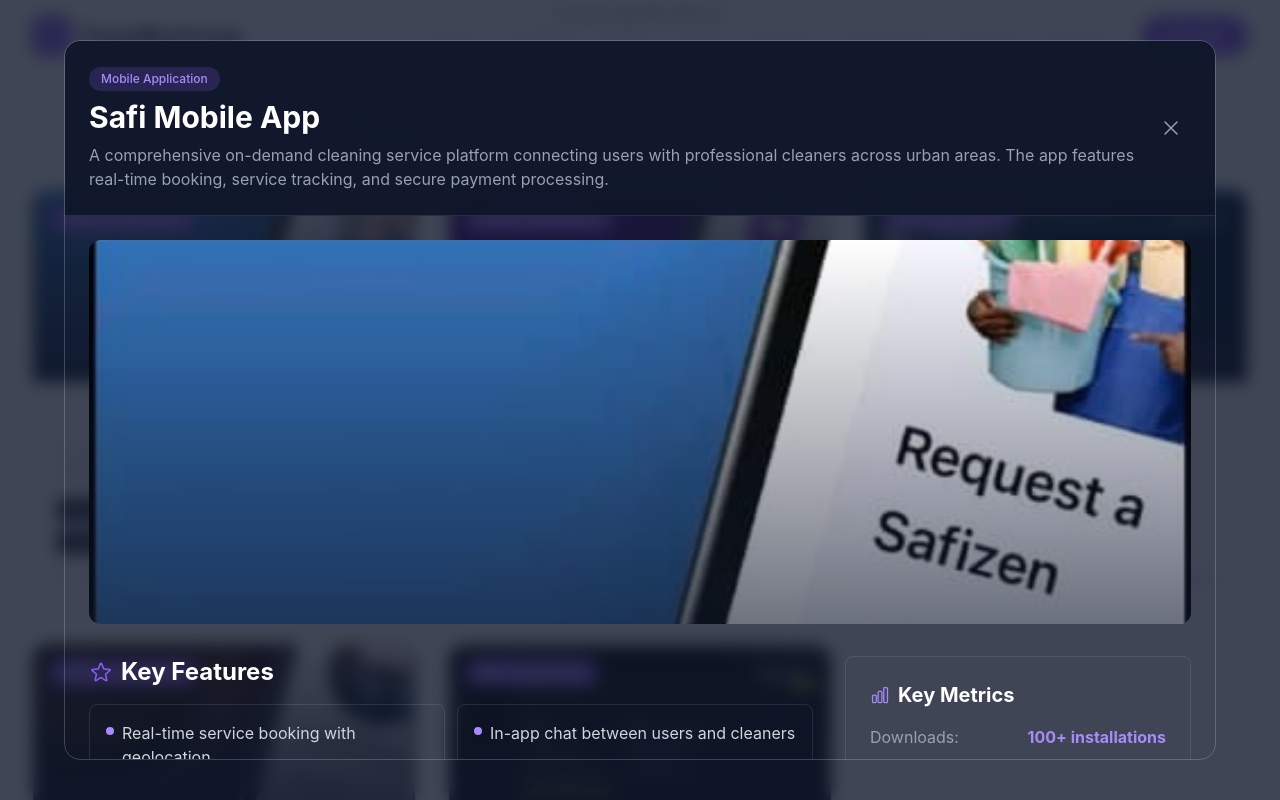
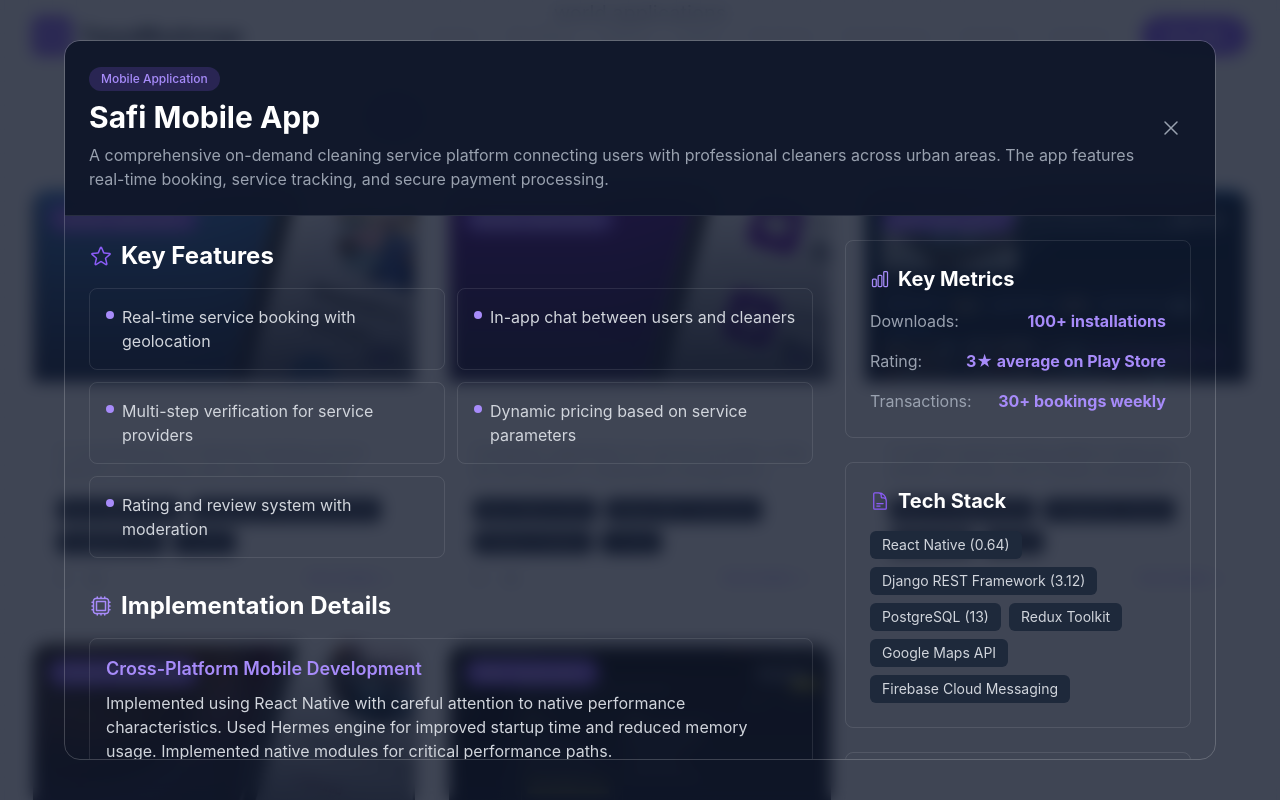
Before and after one commit to TanyaMushonga/tanyaradzwatmushonga-portifolio, a Next.js app: page / in a window 1280 px wide. Both pictures are taken after a click on the element 224 px from the left and 3430 px from the top of the page. Shown: the part 3030-3830 px from the top of the page. Built offline with nearby package versions, Linux system fonts and the light colour scheme.

Commit message:
refactor: Simplify ProjectModalProps by using Project type and remove redundant code

```diff
--- a/src/app/components/projects/projectModal.tsx
+++ b/src/app/components/projects/projectModal.tsx
@@ -18,55 +18,10 @@ import {
   CalendarIcon,
 } from "@heroicons/react/24/outline";
 import Image from "next/image";
+import { Project } from "./types";
 
 interface ProjectModalProps {
-  project: {
-    id: number;
-    title: string;
-    description: string;
-    image: string;
-    category: string;
-    liveUrl: string;
-    githubUrl: string;
-    techStack: string[];
-    status: string;
-    teamSize: string;
-    developmentPeriod: string;
-    metrics: {
-      downloads?: string;
-      rating?: string;
-      retention?: string;
-      transactions?: string;
-      crashRate?: string;
-      activeUsers?: string;
-      events?: string;
-      articles?: string;
-      subscribers?: string;
-      traffic?: string;
-      performance?: string;
-    };
-    keyFeatures: string[];
-    implementation: Array<{
-      title: string;
-      description: string;
-      technologies: string[];
-      challenges?: string[];
-      achievements?: string[];
-    }>;
-    architecture: string;
-    challenges: Array<{
-      description: string;
-      solution: string;
-      impact: string;
-    }>;
-    lessonsLearned: string[];
-    futureImprovements: string[];
-    tags: Array<{
-      name: string;
-      color: string;
-      icon?: string;
-    }>;
-  };
+  project: Project | null;
   isOpen: boolean;
   onClose: () => void;
 }
@@ -116,21 +71,8 @@ const ProjectModal = ({ project, isOpen, onClose }: ProjectModalProps) => {
             </div>
 
             <div className="p-6">
-              <div className="relative h-64 md:h-96 rounded-xl overflow-hidden mb-8">
-                <Image
-                  width={400}
-                  height={300}
-                  src={project.image}
-                  alt={project.title}
-                  className="w-full h-full object-cover"
-                  unoptimized // For external images
-                />
-                <div className="absolute inset-0 bg-gradient-to-t from-dark-900/60 to-transparent" />
-              </div>
-
               <div className="grid grid-cols-1 lg:grid-cols-3 gap-8">
                 <div className="lg:col-span-2 space-y-8">
-                  {/* Key Features Section */}
                   {project.keyFeatures?.length > 0 && (
                     <div>
                       <h3 className="text-2xl font-bold text-white mb-4 flex items-center">
@@ -151,7 +93,6 @@ const ProjectModal = ({ project, isOpen, onClose }: ProjectModalProps) => {
                     </div>
                   )}
 
-                  {/* Implementation Details */}
                   <div>
                     <h3 className="text-2xl font-bold text-white mb-4 flex items-center">
                       <CpuChipIcon className="w-6 h-6 text-primary-400 mr-2" />
@@ -170,7 +111,8 @@ const ProjectModal = ({ project, isOpen, onClose }: ProjectModalProps) => {
                             {detail.description}
                           </p>
 
-                          {detail.achievements && detail.achievements.length > 0 && (
+                          {detail.achievements &&
+                            detail.achievements.length > 0 && (
                               <div className="mt-3">
                                 <h5 className="text-sm font-medium text-yellow-400 mb-1">
                                   Achievements:
@@ -198,7 +140,6 @@ const ProjectModal = ({ project, isOpen, onClose }: ProjectModalProps) => {
                     </div>
                   </div>
 
-                  {/* Architecture & Challenges */}
                   <div>
                     <h3 className="text-2xl font-bold text-white mb-4 flex items-center">
                       <ShieldCheckIcon className="w-6 h-6 text-accent-400 mr-2" />
@@ -219,7 +160,7 @@ const ProjectModal = ({ project, isOpen, onClose }: ProjectModalProps) => {
                           key={index}
                           className="glass-effect p-4 rounded-lg border border-white/10"
                         >
-                          <h4 className="text-lg font-semibold text-yellow-400 mb-2">
+                          <h4 className="text-lg font-semibold text-white mb-2">
                             Challenge: {challenge.description}
                           </h4>
                           <div className="mb-2">
@@ -243,12 +184,11 @@ const ProjectModal = ({ project, isOpen, onClose }: ProjectModalProps) => {
                     </div>
                   </div>
 
-                  {/* Lessons Learned & Future Improvements */}
                   <div className="grid grid-cols-1 md:grid-cols-2 gap-6">
-                    {project.lessonsLearned?.length > 0 && (
+                    {project.lessonsLearned && project.lessonsLearned.length > 0 && (
                       <div className="glass-effect p-6 rounded-lg border border-white/10">
                         <h3 className="text-xl font-bold text-white mb-4 flex items-center">
-                          <LightBulbIcon className="w-5 h-5 text-yellow-400 mr-2" />
+                          <LightBulbIcon className="w-5 h-5 text-white mr-2" />
                           Lessons Learned
                         </h3>
                         <ul className="space-y-3">
@@ -265,10 +205,10 @@ const ProjectModal = ({ project, isOpen, onClose }: ProjectModalProps) => {
                       </div>
                     )}
 
-                    {project.futureImprovements?.length > 0 && (
+                    {project.futureImprovements && project.futureImprovements.length > 0 && (
                       <div className="glass-effect p-6 rounded-lg border border-white/10">
                         <h3 className="text-xl font-bold text-white mb-4 flex items-center">
-                          <WrenchIcon className="w-5 h-5 text-primary-400 mr-2" />
+                          <WrenchIcon className="w-5 h-5 mr-2" />
                           Future Improvements
                         </h3>
                         <ul className="space-y-3">
@@ -278,7 +218,7 @@ const ProjectModal = ({ project, isOpen, onClose }: ProjectModalProps) => {
                                 key={index}
                                 className="flex items-start text-gray-300"
                               >
-                                <span className="inline-block w-1.5 h-1.5 rounded-full bg-primary-400 mt-2 mr-2 flex-shrink-0"></span>
+                                <span className="inline-block w-1.5 h-1.5 rounded-full bg-yellow-400 mt-2 mr-2 flex-shrink-0"></span>
                                 <span>{improvement}</span>
                               </li>
                             )
@@ -289,9 +229,8 @@ const ProjectModal = ({ project, isOpen, onClose }: ProjectModalProps) => {
                   </div>
                 </div>
 
-                {/* Right Sidebar */}
                 <div className="lg:col-span-1 space-y-6">
-                  {/* Metrics Card */}
+
                   <div className="glass-effect p-6 rounded-lg border border-white/10">
                     <h3 className="text-xl font-bold text-white mb-4 flex items-center">
                       <ChartBarIcon className="w-5 h-5 text-primary-400 mr-2" />
@@ -314,7 +253,6 @@ const ProjectModal = ({ project, isOpen, onClose }: ProjectModalProps) => {
                     </div>
                   </div>
 
-                  {/* Tech Stack Card */}
                   <div className="glass-effect p-6 rounded-lg border border-white/10">
                     <h3 className="text-xl font-bold text-white mb-4 flex items-center">
                       <DocumentTextIcon className="w-5 h-5 text-accent-400 mr-2" />
@@ -332,7 +270,7 @@ const ProjectModal = ({ project, isOpen, onClose }: ProjectModalProps) => {
                     </div>
                   </div>
 
-                  {/* Project Info Card */}
+
                   <div className="glass-effect p-6 rounded-lg border border-white/10">
                     <h3 className="text-xl font-bold text-white mb-4 flex items-center">
                       <CalendarIcon className="w-5 h-5 text-yellow-400 mr-2" />
@@ -369,7 +307,6 @@ const ProjectModal = ({ project, isOpen, onClose }: ProjectModalProps) => {
                     </div>
                   </div>
 
-                  {/* Tags Card */}
                   {project.tags?.length > 0 && (
                     <div className="glass-effect p-6 rounded-lg border border-white/10">
                       <h3 className="text-xl font-bold text-white mb-4">
@@ -394,7 +331,7 @@ const ProjectModal = ({ project, isOpen, onClose }: ProjectModalProps) => {
                     </div>
                   )}
 
-                  {/* Action Buttons */}
+
                   <div className="space-y-3">
                     {project.liveUrl && (
                       <motion.button
```
Lines whose indentation alone changed are shown as unchanged.
